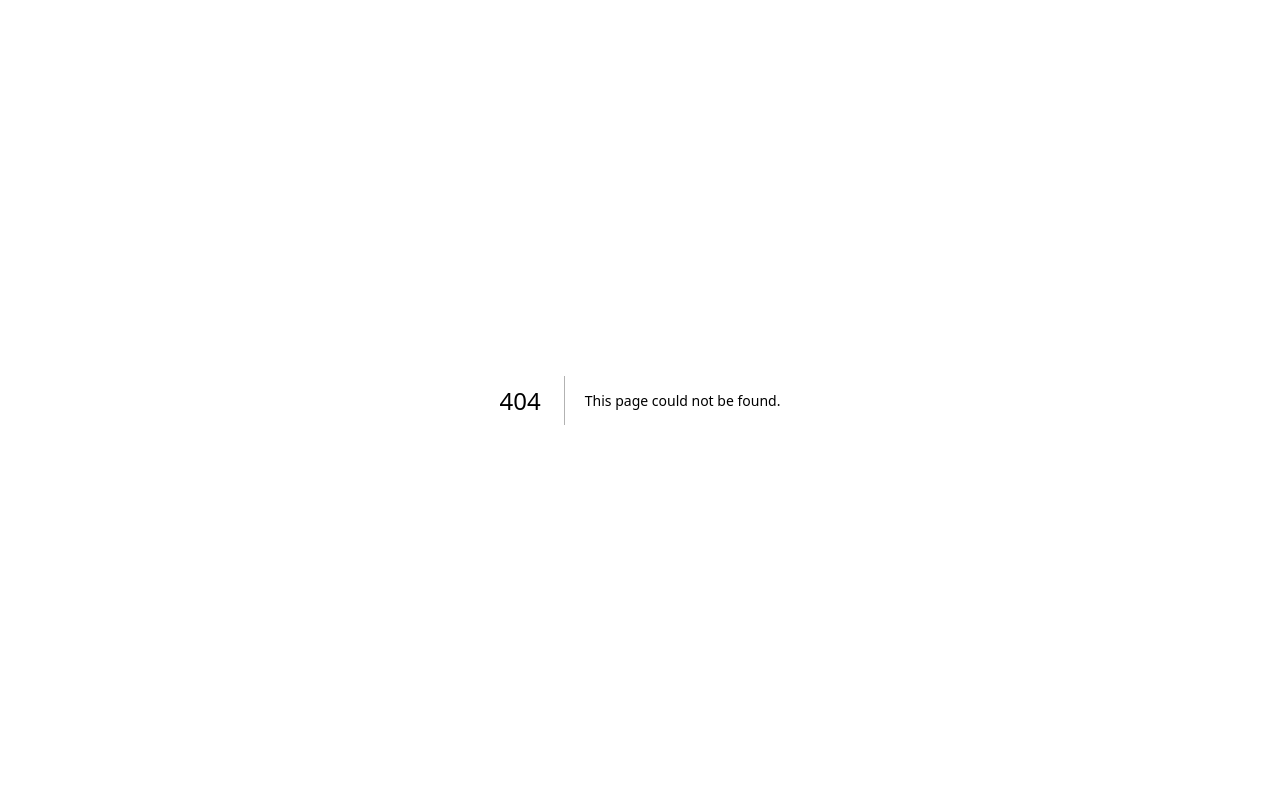
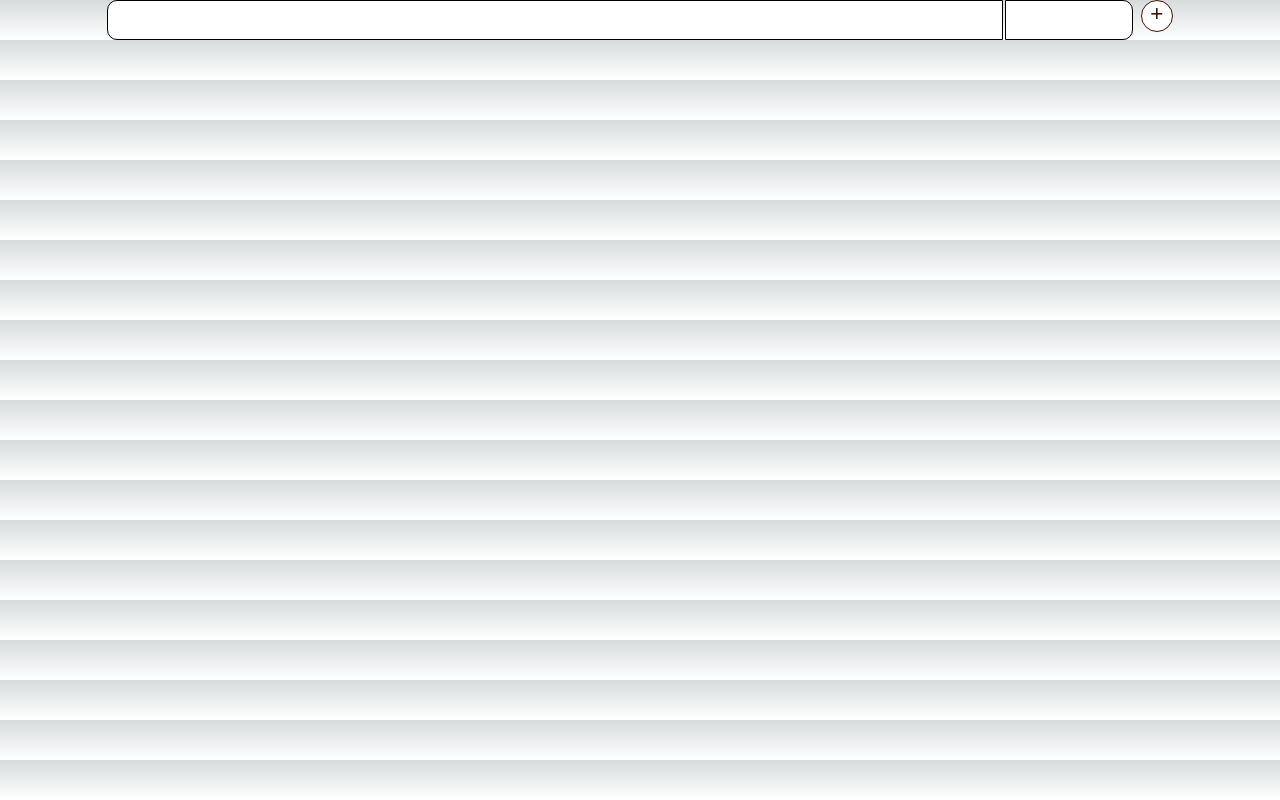
Before and after one commit to carocodingk/PomodoroTracker, a Next.js app: page /newEditTask in a window 1280 px wide. Before the commit this address had no page. Built offline with nearby package versions, Linux system fonts and the light colour scheme.

Commit message:
Moved new task component to its own module and changed its name

```diff
--- /dev/null
+++ b/src/pages/newEditTask.js
@@ -0,0 +1,83 @@
+import { useState } from "react"
+
+function NewEditTask({taskKeys, setTaskKey, setTaskList}){
+    const [newTask, setNewTask] = useState({
+      taskName: "",
+      expectedCycles: "",
+    })
+
+    //  Verifies if the input entered by user are valid: task description is not empty and
+    //  assigns a default of 1 to expected number of cycles when not specified
+    const inputVerification = () => {
+      if (newTask.taskName.length > 0){
+        if (newTask.expectedCycles.length >0){
+          setTaskList((prevTaskList) => ([
+            ...prevTaskList, {
+              key: taskKeys,
+              taskName: newTask.taskName,
+              expectedCycles: newTask.expectedCycles,
+              actualTime: 0,
+              finished: false
+            }
+          ]))
+        }
+        else{
+          setTaskList((prevTaskList) => ([
+            ...prevTaskList, {
+              key: taskKeys,
+              taskName: newTask.taskName,
+              expectedCycles: 1,
+              actualTime: 0,
+              finished: false
+            }
+          ]))
+        }
+      }
+      else
+        console.log('Please enter a task!')
+      setTaskKey((prevTaskKey) => prevTaskKey+1)  //Updates the key manager
+      setNewTask({                                //Resets the input field to blank
+        taskName: "",
+        expectedCycles: ""
+      })
+    }
+
+    return(
+      <div id="taskInput" className="flexBox flexRow flexJustifyCenter">
+        {/* Task description field */}
+        <div className="flexBox flexColumn">
+          <input id="newTaskInput"
+            type="text" onChange={
+              (e) =>
+                setNewTask((prevState) => ({
+                  ...prevState,
+                  taskName: e.target.value
+                })
+              )}
+              value={newTask.taskName}
+          />
+        </div>
+        {/* Task expected cycles field */}
+        <div className="flexBox flexColumn">
+          <input id="newCycleInput" type="text" onChange={
+            (e) =>
+              setNewTask((prevState) => ({
+                ...prevState,
+                expectedCycles: e.target.value
+              }))
+            }
+            value={newTask.expectedCycles}
+          />
+        </div>
+        {/* Add to list button */}
+        <input id="newTaskButton" className="brown"
+          type="button" value="+" onClick={()=> {
+            inputVerification()
+          }
+        }/>
+        {/* <input type="button" value="Edit" onClick={() => setOpenMenu(!openMenu)} />   s  */}
+      </div>
+    );
+  }
+
+  export default NewEditTask;
```
Also changed, not shown: src/pages/index.js (+71 -129 lines).
